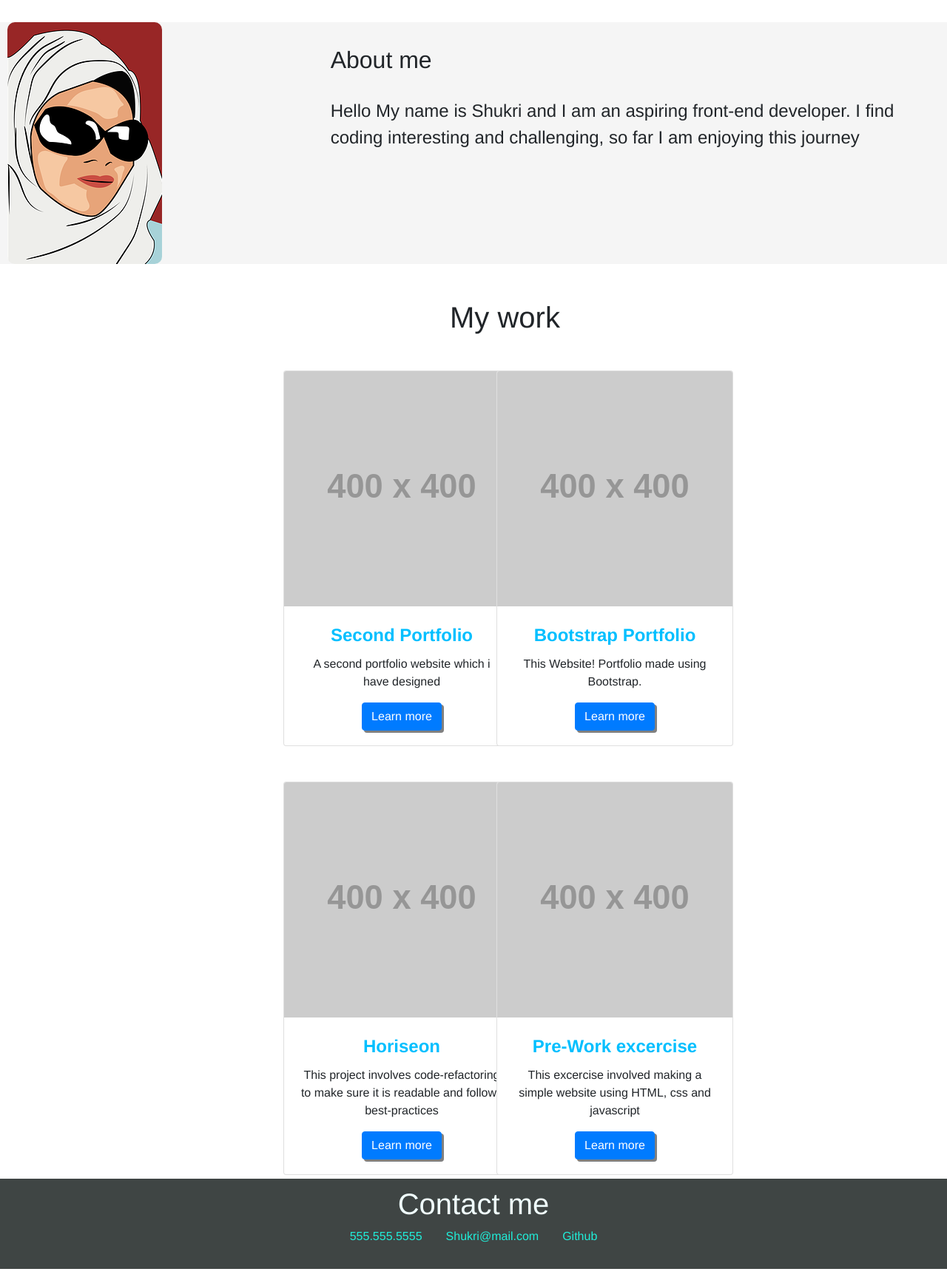
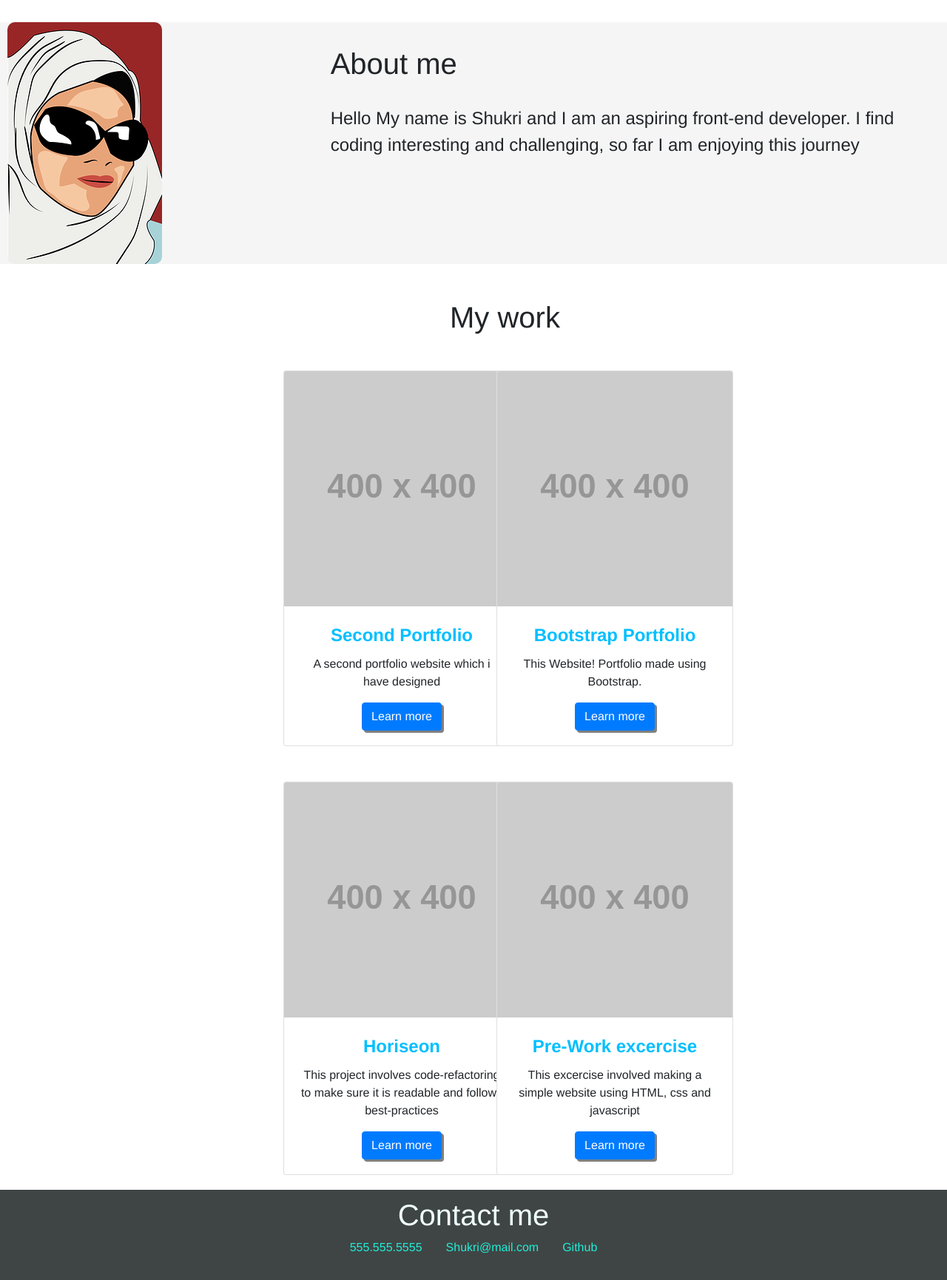
Before and after one commit to shukri74/bootstrap-portfolio, a plain HTML site: page index.html in a window 1280 px wide. Shown: the part 410-2141 px from the top of the page at 74% size. Drawn offline with nearby package versions, Linux system fonts and the light colour scheme; placeholder pictures from the web are drawn by us.

Commit message:
changed aboutme to h1 and added marging top in footer.

```diff
--- a/index.html
+++ b/index.html
@@ -33,7 +33,7 @@
           </div>
           <div class="col-md-8 mx-auto" >
             <div class="card-body">
-              <h2 class="card-title" id="aboutme"><h2> About me</h2>
+              <h2 class="card-title" id="aboutme"><h1> About me</h1>
               <p class="p">Hello My name is Shukri and I am an aspiring front-end developer. I find coding interesting and challenging, so far I am enjoying this journey</p>
             </div>
           </p>
--- a/styles.css
+++ b/styles.css
@@ -55,7 +55,7 @@ a {
     justify-content: center;
     background-color: #3f4544;
     margin-bottom: 0px;
-    margin-top: 5px;
+    margin-top: 20px;
     color: azure;
     padding-top: 10px;
   }
```
